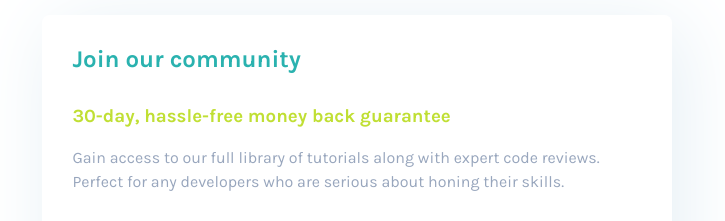
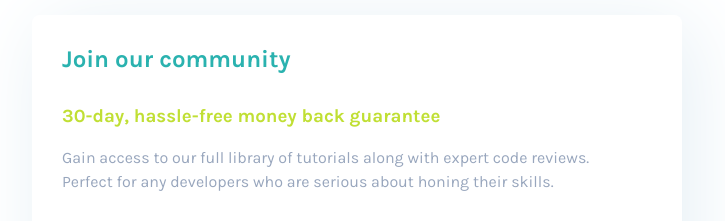
Before and after one commit to VTickner/frontend-mentor-single-price-grid-component, a plain HTML site: page index.html in a window 1280 px wide. Shown: the part 136-357 px from the top of the page, without its empty margins (283-1008 px from the left). Drawn offline with Linux system fonts and the light colour scheme.

Commit message:
Update spacing

```diff
--- a/index.html
+++ b/index.html
@@ -19,8 +19,8 @@
         <section class="summary">
           <h2 class="summary__title">Join our community</h2>
           <h3 class="summary__subtitle">30-day, hassle-free money back guarantee</h3>
-          <p class="summary__text">Gain access to our full library of tutorials along with expert code reviews.</p>
-          <p class="summary__text">Perfect for any developers who are serious about honing their skills.</p>
+          <p class="summary__text">Gain access to our full library of tutorials along with expert code reviews. Perfect
+            for any developers who are serious about honing their skills.</p>
         </section>
         <section class="subscription">
           <h3 class="subscription__title">Monthly Subscription</h3>
--- a/styles.css
+++ b/styles.css
@@ -102,7 +102,7 @@ li {
 /*******************************/
 
 .component {
-  max-width: 700px;
+  max-width: 650px;
   box-shadow: 10px 10px 80px var(--lightGray);
   border-radius: 8px;
   overflow: hidden;
```
